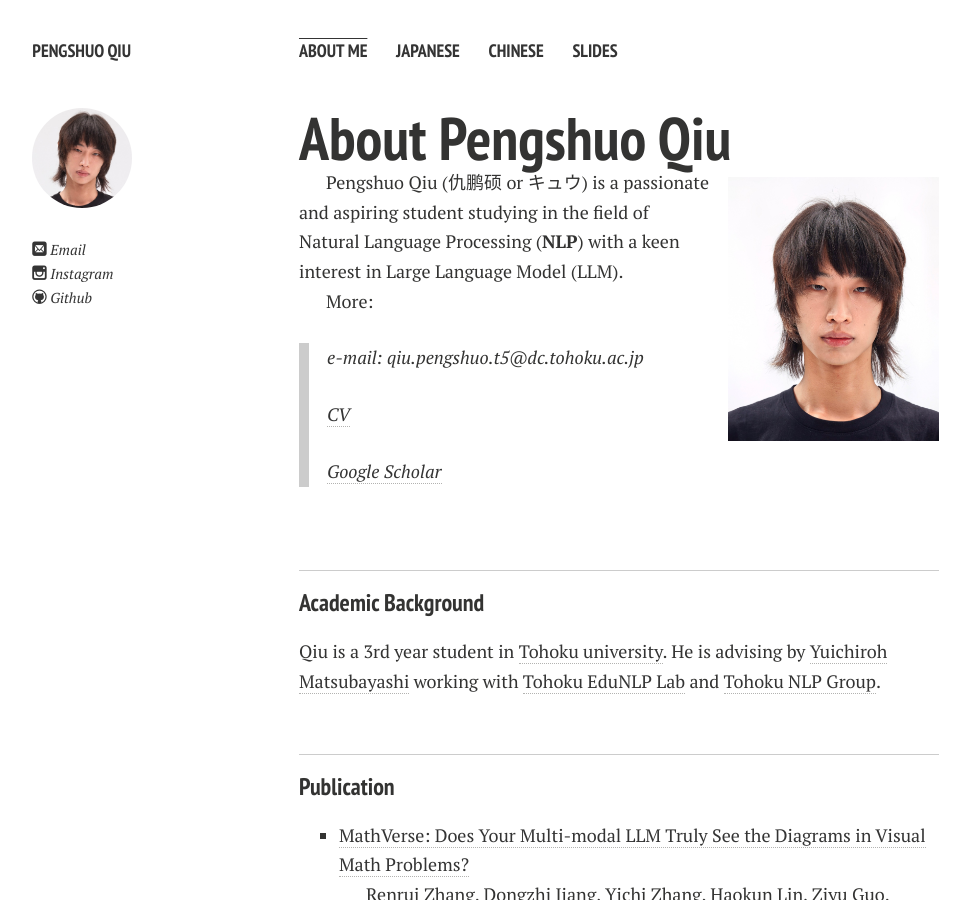
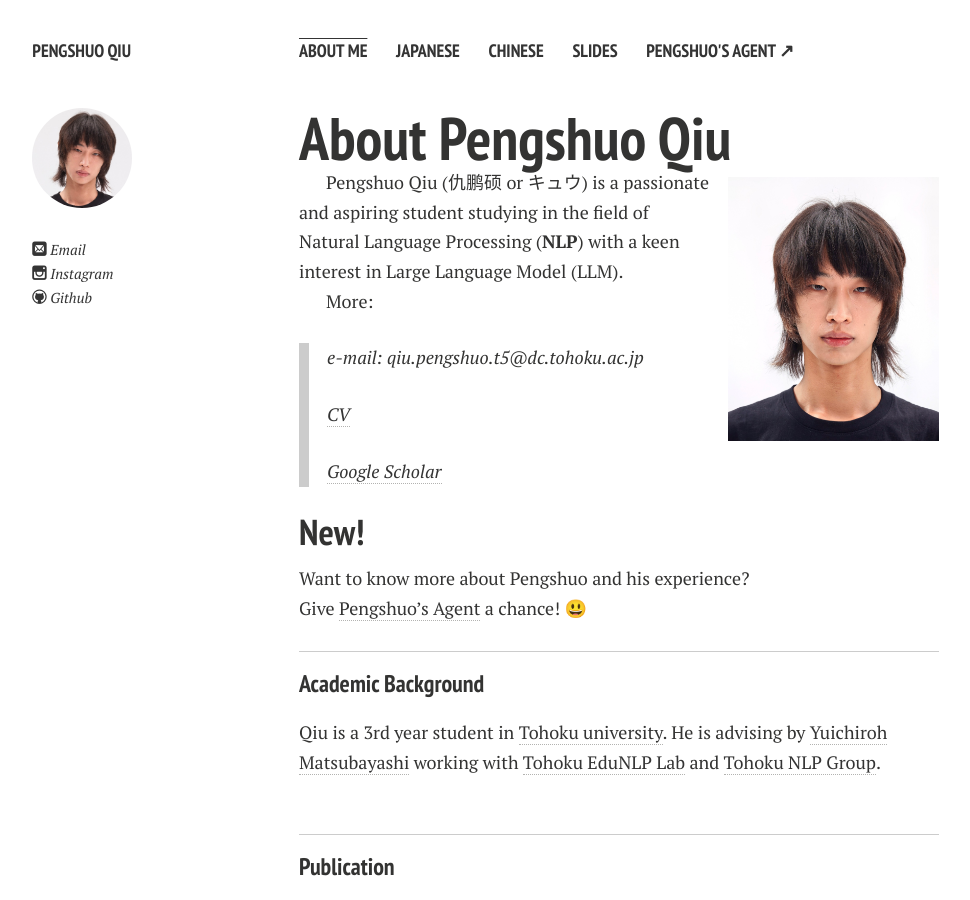
Before and after one commit to prnszz/prnszz.github.io, a Jekyll site: the page built from index.md, in a window 1280 px wide and 900 px high. Shown: the whole window, without its empty margins (21-991 px from the left). Built offline with Jekyll 4.4.1, drawn with Linux system fonts in a browser that asks for light colours; nearby versions of some CDN libraries; comment, search, counter and statistics services are not loaded; a style sheet for code colours, icons or effects is not loaded; our own code applies the rules of GitHub Pages for plain Markdown files.

Commit message:
agent added

```diff
--- a/_config.yml
+++ b/_config.yml
@@ -33,14 +33,15 @@ google_verify: "y6DEv_0wRXv9AyZZZm1FeEt1ucFzRw4Oa40fHGmTWn0"
 links:
   - title: About Me
     url: /
-  # - title: Blogs
-  #   url: /blogs/
   - title: Japanese
     url: /japanese/
   - title: Chinese
     url: /chinese/
   - title: Slides
     url: /slides/index.html
+  - title: Pengshuo's Agent ↗
+    url: https://pengshuoagent.streamlit.app/
+    external: true
 
 # http://en.wikipedia.org/wiki/List_of_tz_database_time_zones
 timezone: GMT+9 Tokyo
--- a/index.md
+++ b/index.md
@@ -17,10 +17,13 @@ More:
 >
 > [Google Scholar](https://scholar.google.fr/citations?hl=zh-CN&pli=1&user=g2JKUtEAAAAJ)
 
+
+## New!
+Want to know more about Pengshuo and his experience?
+Give [Pengshuo's Agent](https://pengshuoagent.streamlit.app/) a chance! 😃
 <br>
 
 ---
-
 ### **Academic Background**
 
 Qiu is a 3rd year student in [Tohoku university](https://www.tohoku.ac.jp/en/). He is advising by [Yuichiroh Matsubayashi](https://www.nlp.ecei.tohoku.ac.jp/~y-matsu/) working with [Tohoku EduNLP Lab](https://www.edunlp.sed.tohoku.ac.jp/#) and [Tohoku NLP Group](https://www.nlp.ecei.tohoku.ac.jp).
```
Also changed, not shown: blogs.md (deleted, +0 -19 lines).
